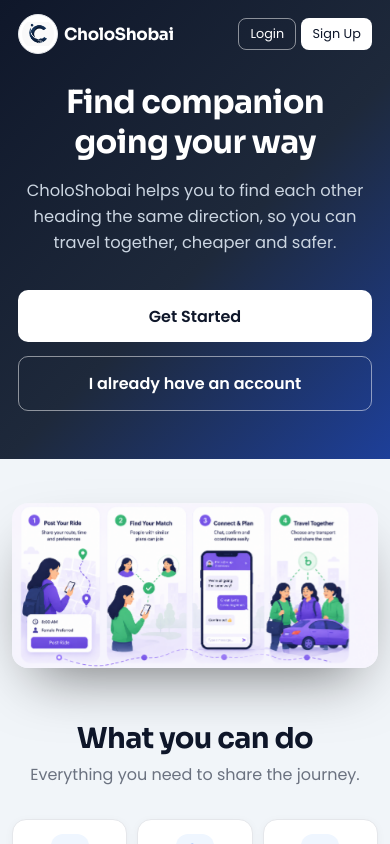
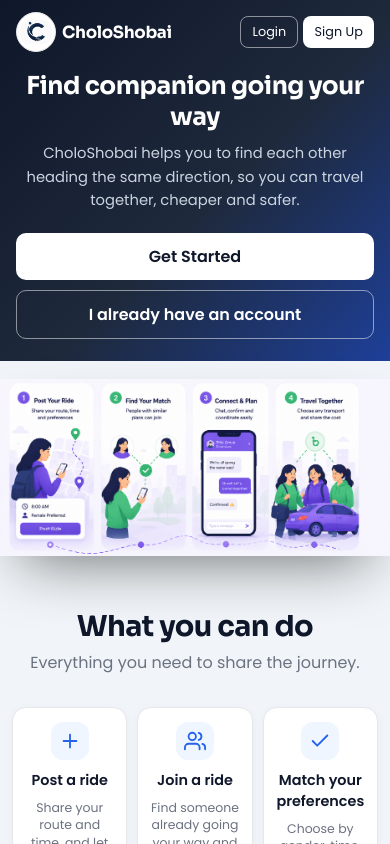
Before and after one commit to dipita-tasnim/CholoShobai, a React (Create React App) app in the folder frontend/: page /welcome in a window 390 px wide. Built offline with nearby package versions, Linux system fonts and the light colour scheme; no server answers.

Commit message:
style(landing): shorter navy hero and bigger image on mobile, wider image on laptop
- On mobile, shrink the navy hero (smaller heading, text and spacing) so
  it takes less height, and make the image full width so it is the
  larger element
- On laptop, widen the hero image (max-width 940px)

```diff
--- a/frontend/src/index.css
+++ b/frontend/src/index.css
@@ -1057,7 +1057,7 @@
   position: relative;
   overflow: hidden;
   margin: 44px auto 0;
-  max-width: 760px;
+  max-width: 940px;
   border-radius: 16px;
   box-shadow: 0 26px 60px -22px rgba(0, 0, 0, 0.55);
 }
@@ -1238,11 +1238,23 @@
 
 @media (max-width: 768px) {
   .landing-hero { margin-top: -1rem; }
-  .landing-hero-inner { padding: 14px 18px 48px; }
-  .landing-nav { margin-bottom: 28px; }
-  .landing-hero h1 { font-size: 2rem; }
-  .landing-hero p { font-size: 1.02rem; }
-  .hero-actions .lp-btn-lg { width: 100%; }
+  .landing-hero-inner { padding: 12px 16px 22px; }
+  .landing-nav { margin-bottom: 18px; }
+  .landing-hero h1 { font-size: 1.55rem; margin-bottom: 10px; }
+  .landing-hero p { font-size: 0.92rem; margin-bottom: 20px; }
+  .hero-actions { gap: 10px; }
+  .hero-actions .lp-btn-lg { width: 100%; padding: 0.7rem 1.4rem; }
+
+  /* Image becomes the bigger, full-width element on mobile */
+  .hero-illustration {
+    width: 100vw;
+    max-width: none;
+    margin-top: 18px;
+    margin-bottom: 0;
+    margin-left: calc(50% - 50vw);
+    margin-right: calc(50% - 50vw);
+    border-radius: 0;
+  }
 
   /* Shrink the nav so the brand, Login and Sign Up all fit in one row */
   .landing-nav { gap: 8px; }
```
